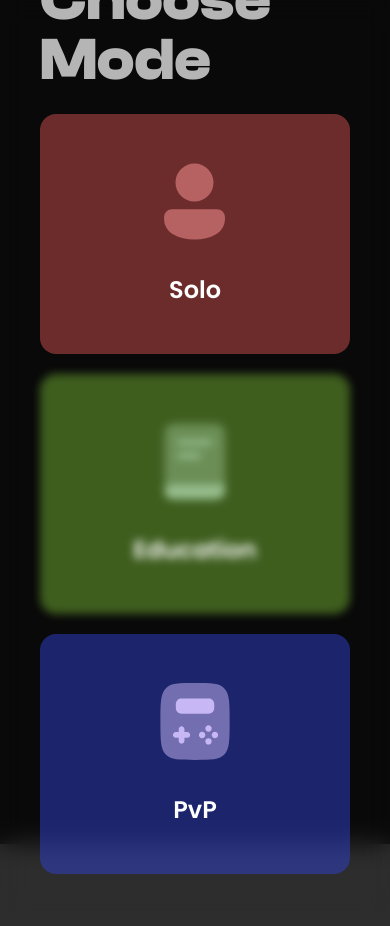
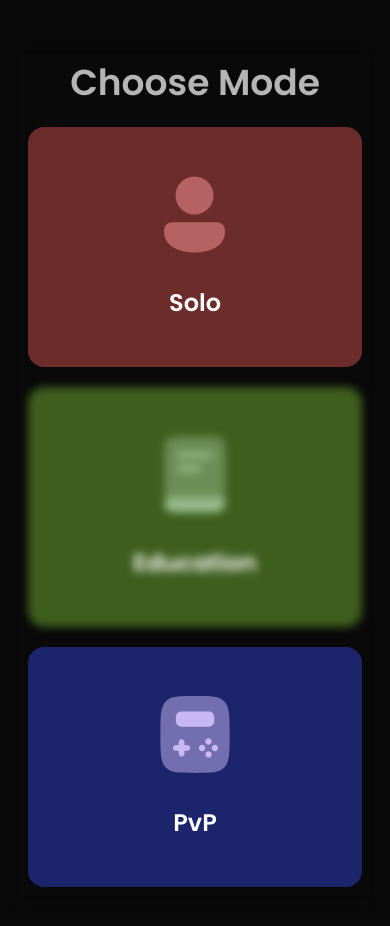
Before and after one commit to joseph-gerald/KongsberGuessr, a Next.js app in the folder website/: page /home/select in a window 390 px wide. Shown: the top 926 px of the page. Built offline with nearby package versions, Linux system fonts and the light colour scheme.

Commit message:
Fixed responsive styling

```diff
--- a/website/src/pages/home/index.tsx
+++ b/website/src/pages/home/index.tsx
@@ -80,7 +80,7 @@ export default function Index() {
                             </div>
                         </>
             }
-            <footer className="absolute bottom-0 text-white p-1 px-2 bg-black/50 w-full">
+            <footer className="fixed bottom-0 text-white p-1 px-2 bg-black/50 w-full backdrop-blur-md">
                 <a href="https://github.com/joseph-gerald/KongsberGuessr/releases" target="_blank">You are on <b className="accent-to-primary-text">build {game_utils.build}</b></a>
                 <div className="float-right">logged in as <b className="accent-to-primary-text">{username ?? ".........."}</b></div>
             </footer>
--- a/website/src/pages/home/select.tsx
+++ b/website/src/pages/home/select.tsx
@@ -25,21 +25,21 @@ export default function Select() {
                 break;
             default:
                 location.reload();
-                //alert(res.status + "\n" + res.statusText)
+            //alert(res.status + "\n" + res.statusText)
         }
     }
 
     return (
         <>
-            <div className="bg-black/80 sm:bg-[#212121] snap-y snap-proximity h-screen w-screen flex items-center justify-center relative">
+            <div className="bg-black/80 sm:bg-[#212121] snap-y snap-proximity h-[950px] sm:h-screen w-screen flex items-center justify-center relative">
                 <div className="circle hidden sm:inline-block">
                     <img src="/imgs/mesh.png" alt="" />
                 </div>
 
-                <div className="absolute sm:bg-black/50 backdrop-blur-md rounded-3xl px-3 py-4">
+                <div className="absolute sm:bg-black/50 backdrop-blur-md rounded-3xl sm:px-3 sm:py-4 w-full sm:w-auto">
                     <div className="flex justify-between m-7">
-                        <div className="flex items-center flex-col">
-                            <h2 className="clash-display font-bold text-6xl text-white/70 mb-6">Choose Mode</h2>
+                        <div className="flex items-center flex-col w-full sm:w-auto">
+                            <h2 className="clash-displays font-bold text-4xl sm:text-6xl text-white/70 mb-6">Choose Mode</h2>
                             <div className="flex flex-col sm:flex-row gap-5 w-full">
                                 <button onClick={() => createGame("solo")} className={"bg-[#CF5050]/50 " + buttonStyle}>
                                     <svg width={svgSize} height={svgSize} viewBox="0 0 25 32" fill="none" xmlns="http://www.w3.org/2000/svg">
--- a/website/src/pages/play/pvp/[id]/play.tsx
+++ b/website/src/pages/play/pvp/[id]/play.tsx
@@ -72,7 +72,7 @@ export default function Index() {
 
     const [isHost, setIsHost] = useState(false);
 
-    const [mapConditional, setMapConditional] = useState("sm:w-[calc(15vw+5vh)] sm:h-[calc(5vw+10vh)] sm:hover:w-[35vw] sm:hover:h-[calc(15vw+20vh)] hover:left");
+    const [mapConditional, setMapConditional] = useState("sm:w-[calc(15vw+5vh)] sm:h-[calc(5vw+10vh)] sm:hover:w-[35vw] sm:hover:h-[calc(15vw+20vh)] hover:left opacity-40 m-4");
     const [mapToggleText, setMapToggleText] = useState("Show Map");
 
     const [roundData, setRoundData] = useState({
--- a/website/src/pages/play/solo/[id].tsx
+++ b/website/src/pages/play/solo/[id].tsx
@@ -32,7 +32,7 @@ export default function Index() {
     const [isOverlayVisible, setIsOverlayVisible] = useState(true);
     const [isSubmittingGuess, setIsSubmittingGuess] = useState(true);
 
-    const [mapConditional, setMapConditional] = useState("sm:w-[calc(15vw+5vh)] sm:h-[calc(5vw+10vh)] sm:hover:w-[35vw] sm:hover:h-[calc(15vw+20vh)] hover:left");
+    const [mapConditional, setMapConditional] = useState("sm:w-[calc(15vw+5vh)] sm:h-[calc(5vw+10vh)] sm:hover:w-[35vw] sm:hover:h-[calc(15vw+20vh)] hover:left opacity-40 m-4");
     const [mapToggleText, setMapToggleText] = useState("Show Map");
 
     const [roundData, setRoundData] = useState({
```
